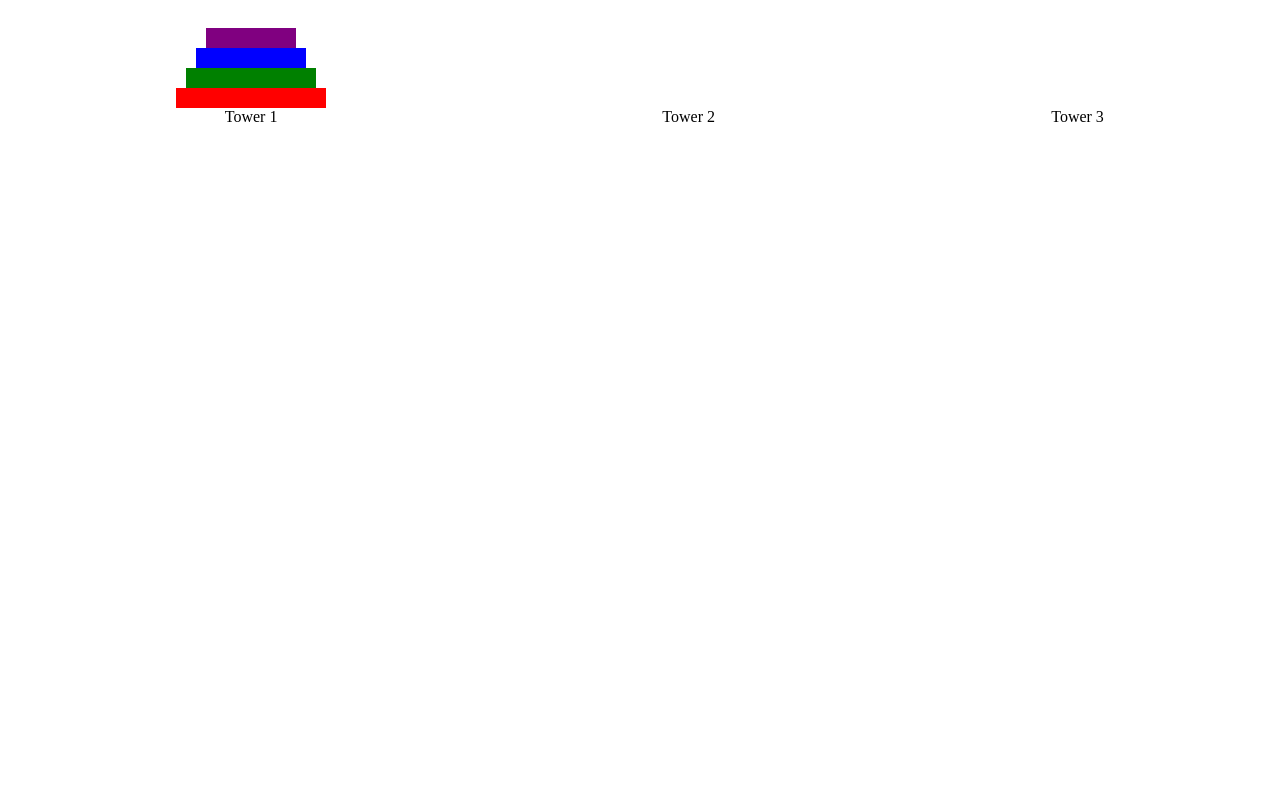
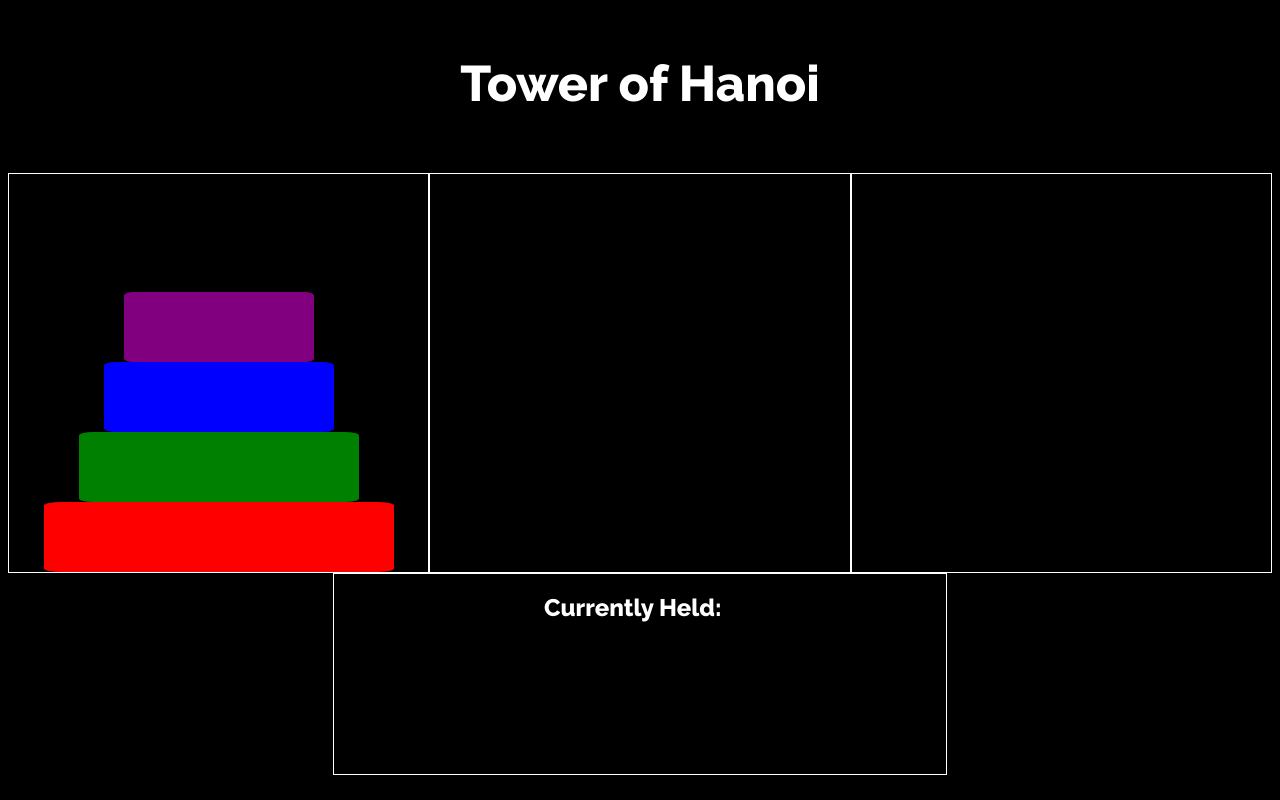
Before and after one commit to Clue355/tower_of_hanoi, a plain HTML site: page index.html in a window 1280 px wide. Drawn offline with Linux system fonts and the light colour scheme.

Commit message:
edit javascipt,css,

```diff
--- a/index.html
+++ b/index.html
@@ -1,33 +1,40 @@
 <!DOCTYPE html>
 <html lang="en">
+
 <head>
     <meta charset="UTF-8">
     <meta name="viewport" content="width=device-width, initial-scale=1.0">
-    <link rel = "stylesheet" type = "text/css" href = "tower.css">
+    <link rel="stylesheet" type="text/css" href="tower.css">
     <title>Tower of Hanoi</title>
 </head>
+
 <body>
-    <div class = "container" id = "towerSelection">
-        <div id = "tower1"> Tower 1
-            <div class = "red" id = "ring1"></div>
-            <div class = "green" id = "ring2"></div>
-            <div class = "blue" id = "ring3"></div>
-            <div class = "purple" id = "ring4"></div>
+    <h1 class="title">Tower of Hanoi</h1>
+    <div class="container">
+        <div id="tower1" class="tower">
+            <div data-size="1" class="red disk"   id="ring1"></div>
+            <div data-size="2" class="green disk"   id="ring2"></div>
+            <div data-size="3" class="blue disk"   id="ring3"></div>
+            <div data-size="4" class="purple disk"   id="ring4"></div>
         </div>
-        <div id = "tower2"> Tower 2
+        <div id="tower2" class="tower">
             <div></div>
             <div></div>
             <div></div>
             <div></div>
         </div>
-        <div id = "tower3"> Tower 3
+        <div id="tower3" class="tower">
             <div></div>
             <div></div>
             <div></div>
             <div></div>
         </div>
-</div>
+    </div>
+    <div class="holding">
+        <h2>Currently Held:</h2>
+        <div class="hand"></div>
+    </div>
+    <script type="text/javascript" src="tower.js"></script>
+</body>
 
-    <script type="text/javascript" src = "tower.js"></script>
-</body>
 </html>
--- a/tower.css
+++ b/tower.css
@@ -1,55 +1,85 @@
+@import url('https://fonts.googleapis.com/css2?family=Raleway:wght@800&display=swap');
+
 :root {
     padding-top: 20px;
     box-sizing: border-box;
+
+}
+
+body {
+    background-color: black;
+}
+
+h2{
+    color: white;
+    font-family: 'Raleway', sans-serif;
+    padding-left: 210px;
+}
+
+.title {
+    font-family: 'Raleway', sans-serif;
+    text-align: center;
+    font-size: 50px;
+    color: white;
 }
 
 .container {
     display: flex;
-    justify-content: space-around;
+    justify-content: center;
+    flex-basis: 33%;
+    height: 400px;
+    margin-top: 60px;
 }
 
-#tower1 {
+.tower {
     display: flex;
     flex-direction: column-reverse;
+    flex-basis: 36%;
     align-items: center;
-
+    border: 1px solid white;
 
 }
 
-#tower2 {
-    display: flex;
-    flex-direction: column-reverse;
-    align-items: center;
+.holding {
+    margin: auto;
+    border: 1px solid white;
+    height: 200px;
+    width: 612px;
+
 }
 
-#tower3 {
+.hand {
     display: flex;
-    flex-direction: column-reverse;
-    align-items: center;
+    justify-content: center;
 }
 
 
+
 .red {
-    width: 150px;
-    height: 20px;
+    width: 350px;
+    height: 70px;
     background-color: red;
+    border-radius: 5%;
 
 }
 
 .green {
-    width: 130px;
-    height: 20px;
+    width: 280px;
+    height: 70px;
     background-color: green;
+    border-radius: 5%;
 }
 
 .blue {
-    width: 110px;
-    height: 20px;
+    width: 230px;
+    height: 70px;
     background-color: blue;
+    border-radius: 5%;
 }
 
 .purple {
-    width: 90px;
-    height: 20px;
+    width: 190px;
+    height: 70px;
     background-color: purple;
+    border-radius: 5%;
 }
--- a/tower.js
+++ b/tower.js
@@ -1,39 +1,21 @@
-const moveRing = function (event) {
-    const ring = event.target;
-    const tower = document.querySelector("#tower2");
-    const copy = ring.cloneNode(true);
-    tower.appendChild(copy);
+
+const selectRing = function (event) {
+    const selectedTower = event.currentTarget
+    let selectedDisk = selectedTower.lastElementChild
+    let disk = document.querySelector('.disk')
+    let holding = document.querySelector(".hand")
+    holding.appendChild(selectedDisk)
+    if (holding.contains(selectedDisk) === false) {
+
+    } else {
+        selectedTower.appendChild(selectedDisk)
+    }
 }
 
+const tower1 = document.querySelector("#tower1")
+const tower2 = document.querySelector("#tower2")
+const tower3 = document.querySelector("#tower3")
 
-let purple = document.querySelector("#ring4")
-purple.addEventListener('click', function(event) {
-    const purpleRing = event.target;
-    const towerTwo = document.querySelector("#tower2");
-    towerTwo.appendChild(purpleRing);
-
-})
-
-let blue = document.querySelector("#ring3")
-blue.addEventListener('click', function(event) {
-    const blueRing = event.target;
-    const towerTwo = document.querySelector("#tower2");
-    towerTwo.appendChild(blueRing);
-
-})
-
-let green = document.querySelector("#ring2")
-green.addEventListener('click', function(event) {
-    const greenRing = event.target;
-    const towerTwo = document.querySelector("#tower2");
-    towerTwo.appendChild(greenRing);
-
-})
-
-let red = document.querySelector("#ring1")
-red.addEventListener('click', function(event) {
-    const redRing = event.target;
-    const towerTwo = document.querySelector("#tower2");
-    towerTwo.appendChild(redRing);
-
-})
+tower1.addEventListener('click', selectRing)
+tower2.addEventListener('click', selectRing)
+tower3.addEventListener('click', selectRing)
```
Also changed, not shown: 1 other file.
